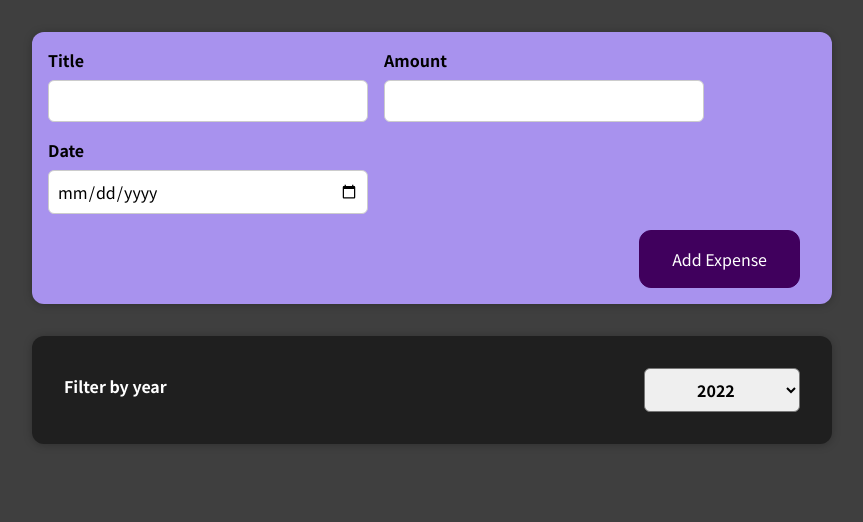
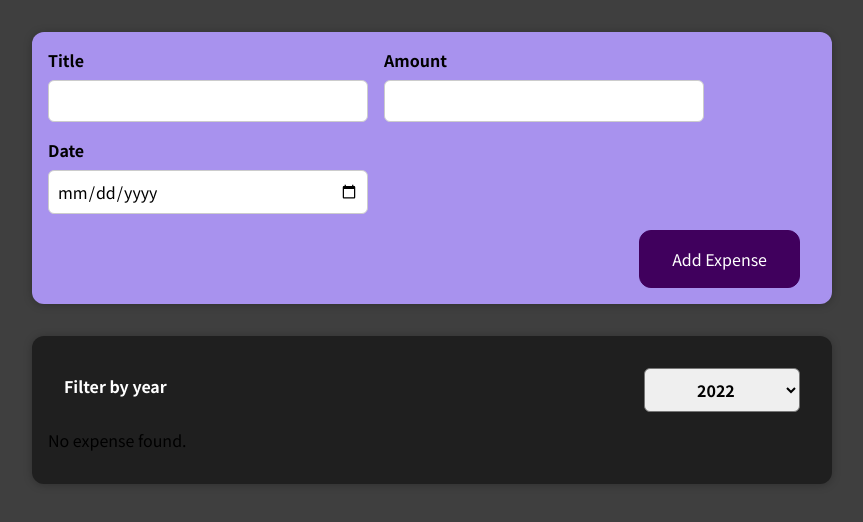
Before and after one commit to chanmin0905/react-myTutorial, a React (Create React App) app: page / in a window 1280 px wide. Shown: the top 522 px of the page, without its empty margins (208-1071 px from the left). Built offline with nearby package versions, Linux system fonts and the light colour scheme.

Commit message:
[feature] : 05-04-outputting-conditional-content

```diff
--- a/src/components/Expenses/Expenses.js
+++ b/src/components/Expenses/Expenses.js
@@ -18,17 +18,49 @@
     return expense.date.getFullYear().toString() === filteredYear;
   });
 
-  return (
-    <Card className="expenses">
-      <ExpensesFilter selected={filteredYear} onChangeFilter={filterChangeHandler} />
-      {filteredExpenses.map((expense) => (
+  let expensesContent = <p>No expense found.</p>;
+  if (filteredExpenses.length > 0) {
+    expensesContent =
+      filteredExpenses.length > 0 &&
+      filteredExpenses.map((expense) => (
         <ExpenseItem
           key={expense.id}
           title={expense.title}
           amount={expense.amount}
           date={expense.date}
         />
-      ))}
+      ));
+  }
+
+  return (
+    <Card className="expenses">
+      <ExpensesFilter selected={filteredYear} onChangeFilter={filterChangeHandler} />
+
+      {expensesContent}
+
+      {/* {filteredExpenses.length === 0 && <p>No expense found.</p>}
+      {filteredExpenses.length > 0 &&
+        filteredExpenses.map((expense) => (
+          <ExpenseItem
+            key={expense.id}
+            title={expense.title}
+            amount={expense.amount}
+            date={expense.date}
+          />
+        ))} */}
+
+      {/* {filteredExpenses.length === 0 ? (
+        <p>No expense found.</p>
+      ) : (
+        filteredExpenses.map((expense) => (
+          <ExpenseItem
+            key={expense.id}
+            title={expense.title}
+            amount={expense.amount}
+            date={expense.date}
+          />
+        ))
+      )} */}
     </Card>
   );
 };
```
